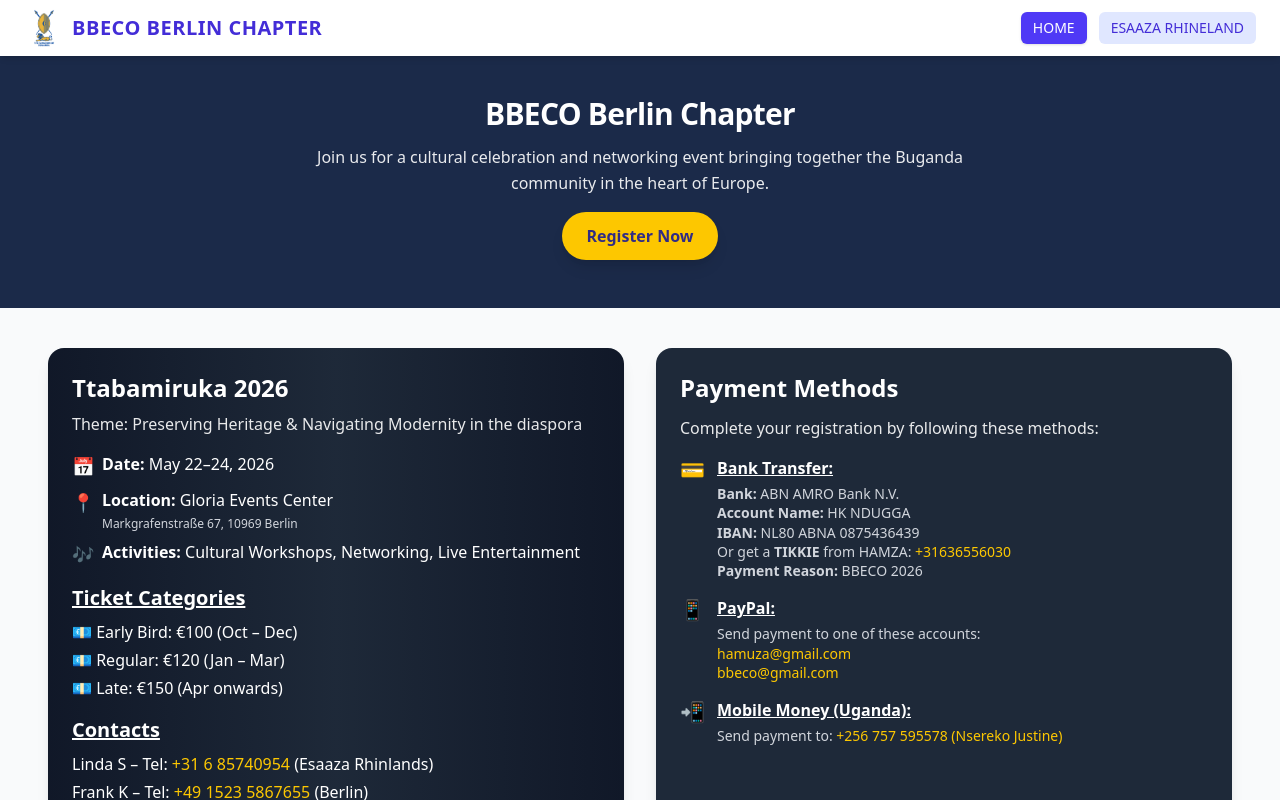
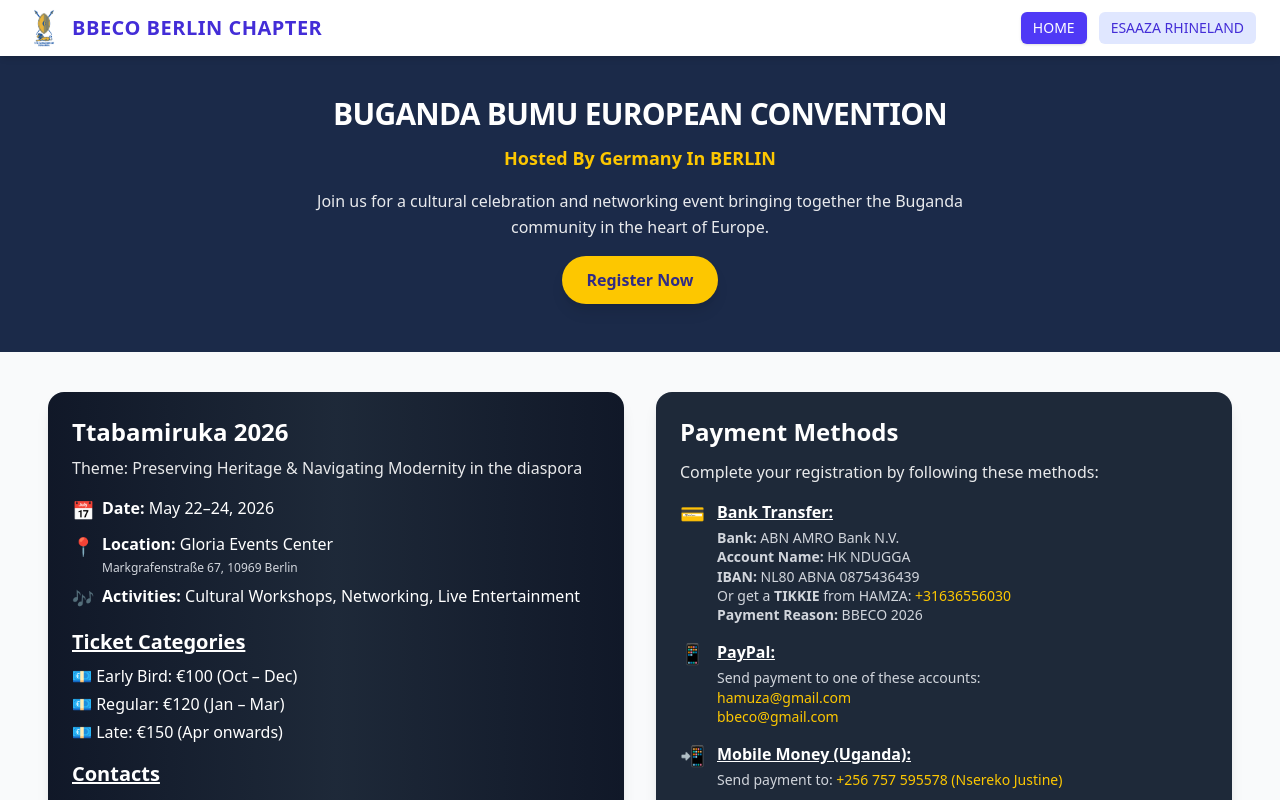
Before and after one commit to mperwe/bug-form_frontend, a React (Vite) app: page / in a window 1280 px wide. Shown: the top 800 px of the page. Built offline with nearby package versions, Linux system fonts and the light colour scheme; the HTML template or start-up script is replaced by a standard one.

Commit message:
edit Home page

```diff
--- a/src/pages/Home.jsx
+++ b/src/pages/Home.jsx
@@ -13,8 +13,14 @@
       <section className="bg-[#1B2A49] text-white pt-24 pb-12 px-4 text-center relative">
         <div className="max-w-3xl mx-auto relative z-10">
           <h1 className="text-2xl md:text-3xl font-extrabold mb-3 tracking-tight">
-            BBECO Berlin Chapter
+            BUGANDA BUMU EUROPEAN CONVENTION
           </h1>
+
+          {/* New sub-header */}
+          <h2 className="text-base md:text-lg font-semibold text-yellow-400 mb-4">
+            Hosted By Germany In BERLIN
+          </h2>
+
           <p className="text-sm md:text-base max-w-2xl mx-auto opacity-90 leading-relaxed">
             Join us for a cultural celebration and networking event bringing together the Buganda community in the heart of Europe.
           </p>
@@ -105,7 +111,7 @@
                     <p className="text-gray-300 text-xs md:text-sm mt-1 leading-snug">
                       <strong>Bank:</strong> ABN AMRO Bank N.V.<br />
                       <strong>Account Name:</strong> HK NDUGGA<br />
-                      <strong>IBAN:</strong> NL80 ABNA  0875436439<br />
+                      <strong>IBAN:</strong> NL80 ABNA 0875436439<br />
                       Or get a <strong>TIKKIE</strong> from HAMZA: <span className="text-yellow-400">+31636556030</span><br />
                       <strong>Payment Reason:</strong> BBECO 2026
                     </p>
```
